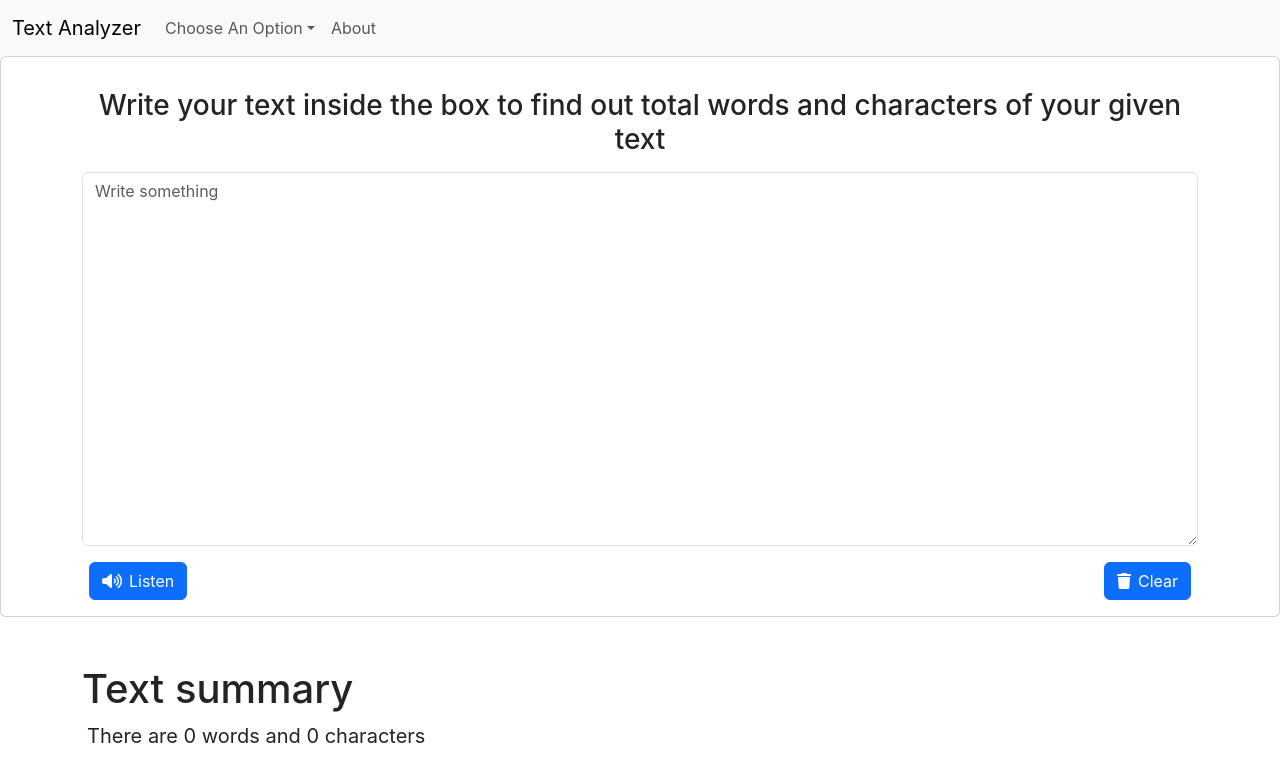
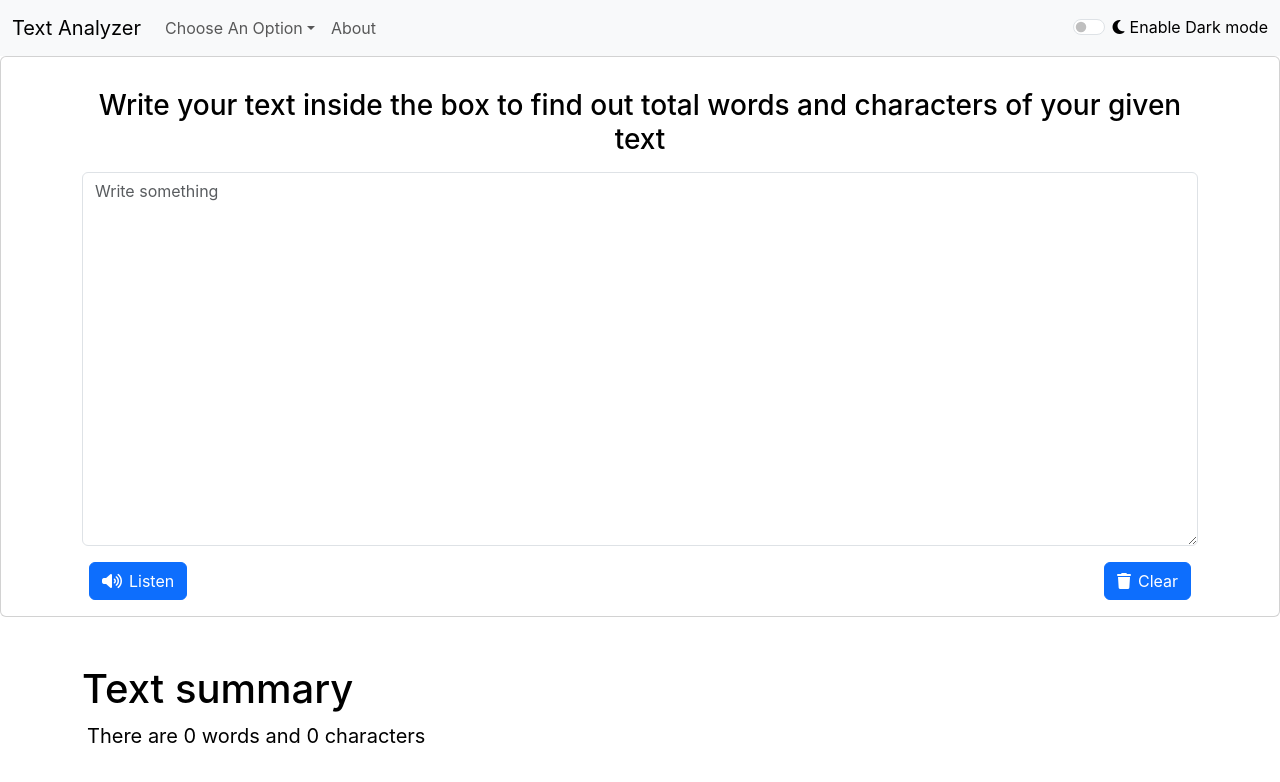
Before and after one commit to Mahin077/React_Text_Analyzer, a React (Create React App) app: page / in a window 1280 px wide. Shown: the top 782 px of the page. Built offline with nearby package versions, Linux system fonts and the light colour scheme.

Commit message:
dark mode added

```diff
--- a/package.json
+++ b/package.json
@@ -10,6 +10,7 @@
     "react-dom": "^18.2.0",
     "react-router-dom": "^6.15.0",
     "react-scripts": "5.0.1",
+    "styled-components": "^6.0.7",
     "web-vitals": "^2.1.4"
   },
   "scripts": {
--- a/src/App.js
+++ b/src/App.js
@@ -2,22 +2,34 @@ import './App.css';
 import Home from './components/Home';
 import Nav from './components/Nav';
 import About from './components/About'
+import React,{useState} from 'react';
 import { BrowserRouter as Router, Routes, Route} from "react-router-dom";
 
 function App() {
+  const [mode,setMode] = useState('light');
+  const toggleMode = ()=>{            // to enable or disable dark mode
+    if(mode === 'light'){
+      setMode('dark');
+      document.body.style.backgroundColor = 'rgb(24 24 24)';
+    }
+    else{
+      setMode('light');
+      document.body.style.backgroundColor = 'white';
+    }
+  }
   return (
     <>
     <Router>
-    <Nav/>
+    <Nav mode={mode} toggleMode={toggleMode}/>
     <Routes>
-      <Route exact path='/' element={<Home operationName={"wordCounter"} title={"Write your text inside the box to find out total words and characters of your given text"}/>}/>
-      <Route exact path='/uppercase' element={<Home operationName={"uppercase"} btName={"Upper Case"} title={"Write your text inside the box and press the button to convert the text into uppercase"}/>}/>
-      <Route exact path='/lowercase' element={<Home operationName={"lowercase"} btName={"Lower Case"} title={"Write your text inside the box and press the button to convert the text into lowercase"}/>}/>
-      <Route exact path='/removeextraspace' element={<Home operationName={"removeExtraSpace"} btName={"Remove Extra Space"} title={"Write your text inside the box and press the button to remove all the extra spaces from your text"}/>}/>
-      <Route exact path='/replacewords' element={<Home operationName={"replaceWords"} btName={"Replace Words"} title={"Write your text inside the upper box and write the old word that you want to replace and the new word that you want to replace to and then press the button"}/>}/>
-      <Route exact path='/convertwords' element={<Home operationName={"convertWords"} btName={"Convert to Words"} title={"Write your text inside the box and press the button to see all the words in new lines"}/>}/>
-      <Route exact path='/wordcounter' element={<Home operationName={"wordCounter"} title={"Write your text inside the box to find out total words and characters of your given text"}/>}/>
-      <Route exact path='/about' element={<About/>}/>
+      <Route exact path='/' element={<Home operationName={"wordCounter"} mode={mode} title={"Write your text inside the box to find out total words and characters of your given text"}/>}/>
+      <Route exact path='/uppercase' element={<Home operationName={"uppercase"} mode={mode} btName={"Upper Case"} title={"Write your text inside the box and press the button to convert the text into uppercase"}/>}/>
+      <Route exact path='/lowercase' element={<Home operationName={"lowercase"} mode={mode} btName={"Lower Case"} title={"Write your text inside the box and press the button to convert the text into lowercase"}/>}/>
+      <Route exact path='/removeextraspace' element={<Home operationName={"removeExtraSpace"} mode={mode} btName={"Remove Extra Space"} title={"Write your text inside the box and press the button to remove all the extra spaces from your text"}/>}/>
+      <Route exact path='/replacewords' element={<Home operationName={"replaceWords"} mode={mode} btName={"Replace Words"} title={"Write your text inside the upper box and write the old word that you want to replace and the new word that you want to replace to and then press the button"}/>}/>
+      <Route exact path='/convertwords' element={<Home operationName={"convertWords"} mode={mode} btName={"Convert to Words"} title={"Write your text inside the box and press the button to see all the words in new lines"}/>}/>
+      <Route exact path='/wordcounter' element={<Home operationName={"wordCounter"} mode={mode} title={"Write your text inside the box to find out total words and characters of your given text"}/>}/>
+      <Route exact path='/about' element={<About mode={mode}/>}/>
     </Routes>
     </Router>
     </>
--- a/src/components/Home.js
+++ b/src/components/Home.js
@@ -1,7 +1,5 @@
 import React, { useState } from 'react'
-
 function Home(props) {
-
     const [text, setText] = useState('');
 
     //for changing the text of the textArea
@@ -53,18 +51,18 @@ function Home(props) {
 
     return (
         <>
-            <div className="card">
+            <div className={`card text-${props.mode==='light'?'black':'white'}`} style={props.mode === 'light' ? { backgroundColor: 'white' } : { backgroundColor: 'rgb(24, 24, 24)' }}>
                 <div className="card-body">
                     <div className="container">
 
-                        <h3 className='my-3 text-center'>{props.title}</h3>
+                        <h3 className="my-3 text-center">{props.title}</h3>
                         <div className="my-3">
-                            <textarea className="form-control" onChange={textAreaChange} value={text} rows={15} placeholder='Write something'></textarea>
+                            <textarea className={`form-control text-${props.mode==='light'?'black':'white'}`} onChange={textAreaChange} value={text} rows={15} placeholder='Write something' style={props.mode === 'light' ? { backgroundColor: 'white' } : { backgroundColor: '#575757' }}></textarea>
                         </div>
                         <div className="d-flex justify-content-between">
-                            {props.operationName === "wordCounter" && (<button className={`btn btn-primary`} onClick={listenButton} style={{ marginLeft: 7 }} ><i className="fa-solid fa-volume-high"></i><span style={{ marginLeft: 7 }}>Listen</span></button>)}
-                            {props.operationName !== "wordCounter" && (<button className={`btn btn-primary`} onClick={opertaionButton} style={{ marginLeft: 7 }} ><i className="fa-solid fa-gears"></i><span style={{ marginLeft: 7 }}>{props.btName}</span></button>)}
-                            <button className={`btn btn-primary`} onClick={clearButton} style={{ marginRight: 7 }} ><i className="fa-solid fa-trash"></i><span style={{ marginLeft: 7 }}>Clear</span></button>
+                            {props.operationName === "wordCounter" && (<button className={`btn btn-${props.mode==='light'?'primary':'secondary'}`} onClick={listenButton} style={{ marginLeft: 7 }} ><i className="fa-solid fa-volume-high"></i><span style={{ marginLeft: 7 }}>Listen</span></button>)}
+                            {props.operationName !== "wordCounter" && (<button className={`btn btn-${props.mode==='light'?'primary':'secondary'}`} onClick={opertaionButton} style={{ marginLeft: 7 }} ><i className="fa-solid fa-gears"></i><span style={{ marginLeft: 7 }}>{props.btName}</span></button>)}
+                            <button className={`btn btn-${props.mode==='light'?'primary':'secondary'}`} onClick={clearButton} style={{ marginRight: 7 }} ><i className="fa-solid fa-trash"></i><span style={{ marginLeft: 7 }}>Clear</span></button>
 
                         </div>
                     </div>
@@ -72,7 +70,7 @@ function Home(props) {
             </div>
 
             {props.operationName === "wordCounter" && (
-                <div className="container my-5">
+                <div className={`container my-5 text-${props.mode==='light'?'black':'white'}`}>
                     <h1>Text summary</h1>
                     <p style={{ fontSize: 20, marginLeft: 5 }}>There are {text.split(/\s+/).filter((element) => { return element.length !== 0 }).length} words and {text.replace(/\s/g, '').length} characters</p>
                 </div>
@@ -80,13 +78,13 @@ function Home(props) {
 
             {props.operationName === "replaceWords" && (
 
-                <div className="container my-5">
-                    <div className="card">
+                <div className="container my-5" >
+                    <div className="card" style={props.mode === 'light' ? { backgroundColor: 'white' } : { backgroundColor: 'rgb(24, 24, 24)' }}>
                         <div className="card-body">
-                            <label className="my-2" style={{ fontSize: 18, marginLeft: 7 }}>Old Word</label>
-                            <textarea id="tb1" placeholder='write the old word that need be to replace' className="form-control" rows={1}></textarea>
-                            <label className="my-2 mt-5" style={{ fontSize: 18, marginLeft: 7 }}>New Word</label>
-                            <textarea id="tb2" placeholder='write the new word that you want to use in the text' className="form-control" rows={1}></textarea>
+                            <label className={`my-2 text-${props.mode==='light'?'black':'white'}`} style={{ fontSize: 18, marginLeft: 7 }}>Old Word</label>
+                            <textarea id="tb1" placeholder='write the old word that need be to replace' className={`form-control text-${props.mode==='light'?'black':'white'}`} rows={1} style={props.mode === 'light' ? { backgroundColor: 'white' } : { backgroundColor: '#575757' }}></textarea>
+                            <label className={`my-2 mt-5 text-${props.mode==='light'?'black':'white'}`} style={{ fontSize: 18, marginLeft: 7 }}>New Word</label>
+                            <textarea id="tb2" placeholder='write the new word that you want to use in the text' className={`form-control text-${props.mode==='light'?'black':'white'}`} rows={1} style={props.mode === 'light' ? { backgroundColor: 'white' } : { backgroundColor: '#575757' }}></textarea>
                         </div>
                     </div>
                 </div>
--- a/src/components/Nav.js
+++ b/src/components/Nav.js
@@ -1,9 +1,9 @@
 import React from 'react'
 import { Link } from 'react-router-dom'
-function Nav() {
+function Nav(props) {
     return (
         <div>
-            <nav className="navbar navbar-expand-lg bg-body-tertiary">
+            <nav className={`navbar navbar-expand-lg navbar-${props.mode} bg-${props.mode}`}>
                 <div className="container-fluid">
                     <Link className="navbar-brand" to="/">Text Analyzer</Link>
                     <button className="navbar-toggler" type="button" data-bs-toggle="collapse" data-bs-target="#navbarSupportedContent" aria-controls="navbarSupportedContent" aria-expanded="false" aria-label="Toggle navigation">
@@ -15,7 +15,7 @@ function Nav() {
                                 <a className="nav-link dropdown-toggle" role="button" data-bs-toggle="dropdown" aria-expanded="false">
                                     Choose An Option
                                 </a>
-                                <ul className="dropdown-menu">
+                                <ul className={`dropdown-menu dropdown-menu-${props.mode === 'light' ? 'light' : 'dark'}`}>
                                     <li><Link className="dropdown-item" to="/uppercase">Upper Case</Link></li>
                                     <li><Link className="dropdown-item" to="/lowercase">Lower Case</Link></li>
                                     <li><Link className="dropdown-item" to="/removeextraspace">Remove Extra Spaces</Link></li>
@@ -27,8 +27,12 @@ function Nav() {
                             <li className="nav-item">
                                 <Link className="nav-link" to="/about">About</Link>
                             </li>
+
                         </ul>
-
+                        <div className={`form-check form-switch text-${props.mode === 'light' ? 'black' : 'white'}`}>
+                            <input className="form-check-input" onClick={props.toggleMode} type="checkbox" role="switch" id="flexSwitchCheckDefault" style={{ cursor: 'pointer' }} />
+                            <label className="form-check-label" htmlFor="flexSwitchCheckDefault"><i className={`fa-solid fa-${props.mode === 'light' ? 'moon' : 'sun'}`}></i><span style={{marginLeft:5}}>{props.mode === 'light' ? 'Enable' : 'Disable'} Dark mode</span></label>
+                        </div>
                     </div>
                 </div>
             </nav>
```
Also changed, not shown: src/components/About.js (+10 -10 lines), 1 other file (tests, documents, lock files or other folders).
